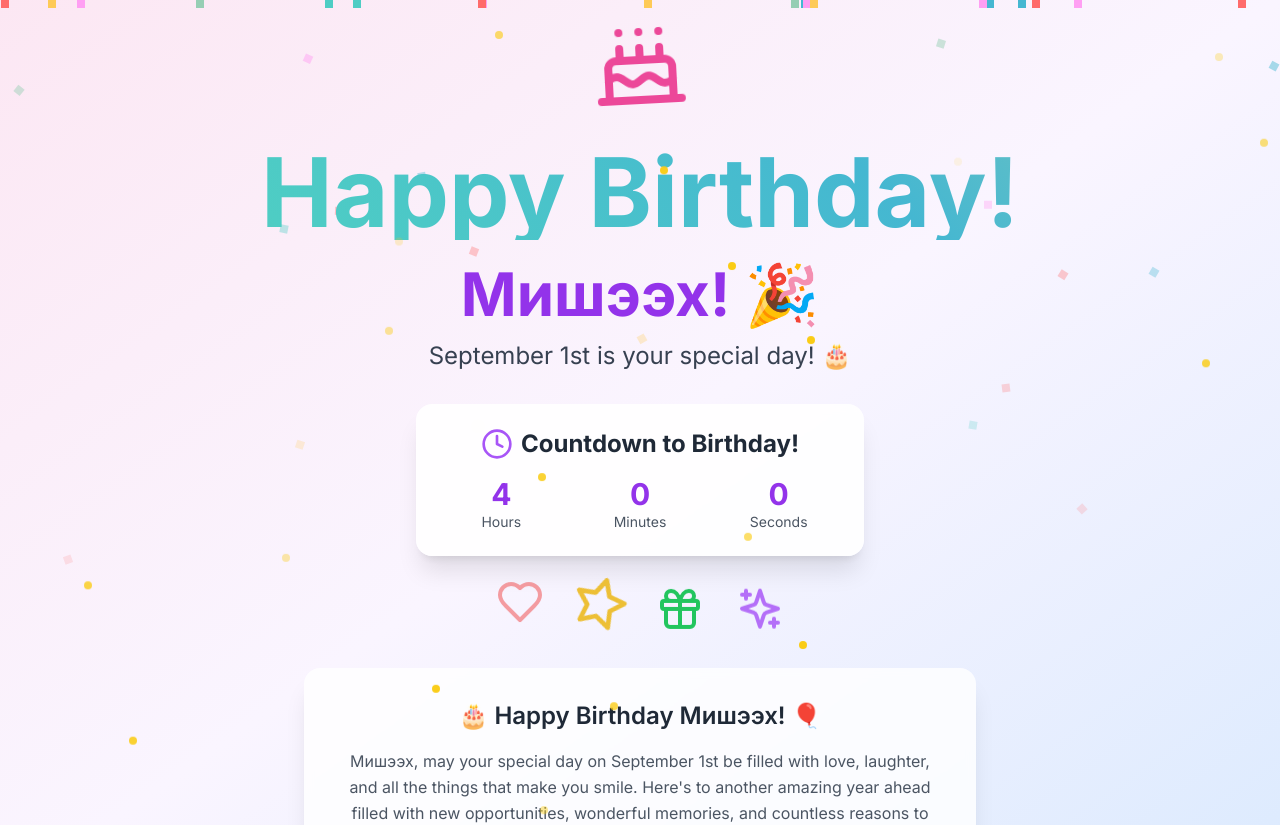
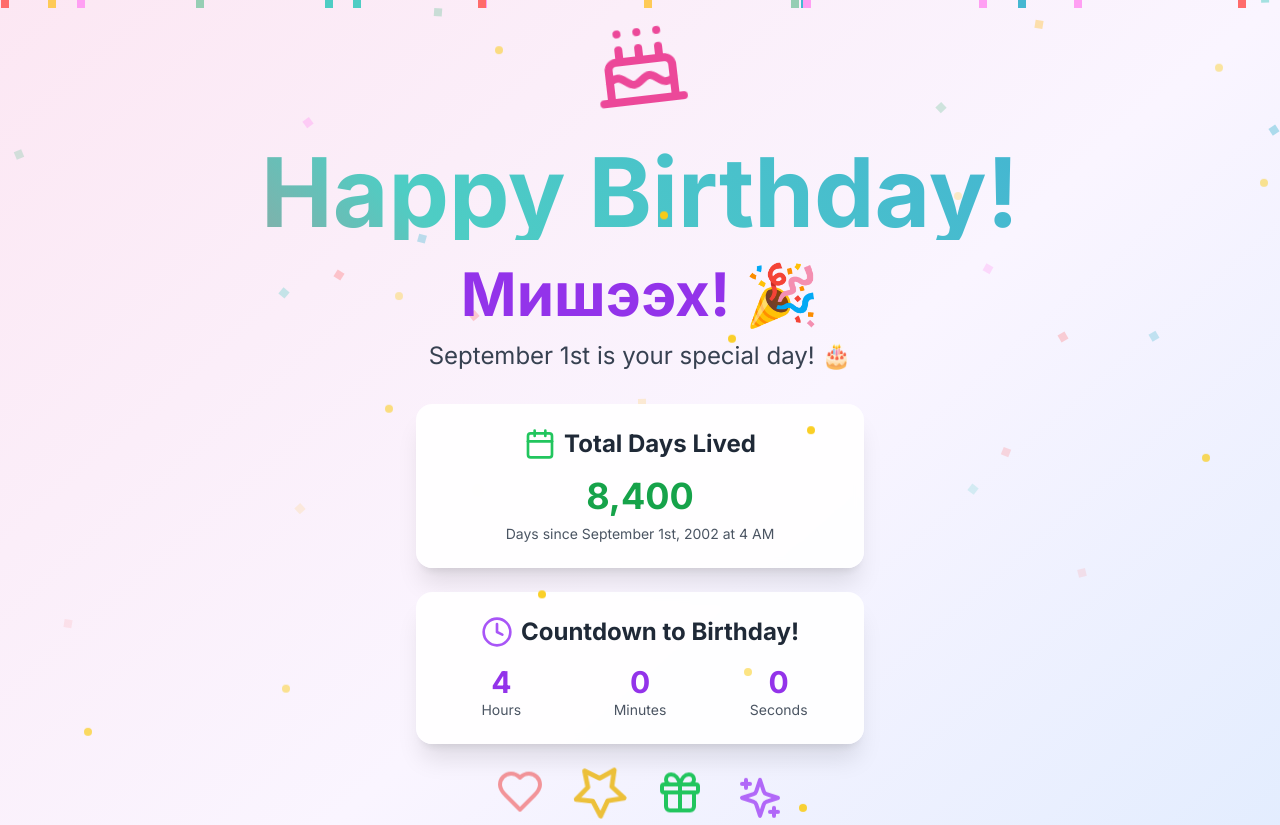
Before and after one commit to zzzchinguun/happy-birthday-app, a Next.js app: page / in a window 1280 px wide. Shown: the top 825 px of the page. Built offline with nearby package versions, Linux system fonts and the light colour scheme.

Commit message:
Add total lived days counter since September 1st, 2002 at 4 AM for Мишээх

```diff
--- a/app/page.tsx
+++ b/app/page.tsx
@@ -2,7 +2,7 @@
 
 import { useState, useEffect } from 'react'
 import { motion, AnimatePresence } from 'framer-motion'
-import { Heart, Star, Gift, Cake, Sparkles, Clock } from 'lucide-react'
+import { Heart, Star, Gift, Cake, Sparkles, Clock, Calendar } from 'lucide-react'
 
 export default function Home() {
   const [showContent, setShowContent] = useState(false)
@@ -12,8 +12,9 @@ export default function Home() {
     minutes: 0,
     seconds: 0
   })
+  const [livedDays, setLivedDays] = useState(0)
 
-  // Calculate birthday countdown
+  // Calculate birthday countdown and lived days
   useEffect(() => {
     const calculateTimeLeft = () => {
       const now = new Date()
@@ -39,8 +40,23 @@ export default function Home() {
       }
     }
 
+    const calculateLivedDays = () => {
+      const now = new Date()
+      const birthDate = new Date(2002, 8, 1, 4, 0, 0) // September 1st, 2002 at 4 AM
+
+      const timeDifference = now.getTime() - birthDate.getTime()
+      const daysLived = Math.floor(timeDifference / (1000 * 60 * 60 * 24))
+
+      setLivedDays(daysLived)
+    }
+
     calculateTimeLeft()
-    const timer = setInterval(calculateTimeLeft, 1000)
+    calculateLivedDays()
+
+    const timer = setInterval(() => {
+      calculateTimeLeft()
+      calculateLivedDays()
+    }, 1000)
 
     return () => clearInterval(timer)
   }, [])
@@ -131,6 +147,23 @@ export default function Home() {
                 September 1st is your special day! 🎂
               </motion.p>
 
+              {/* Lived Days Counter */}
+              <motion.div
+                initial={{ opacity: 0, scale: 0.8 }}
+                animate={{ opacity: 1, scale: 1 }}
+                transition={{ delay: 0.65, duration: 0.8 }}
+                className="bg-white/90 backdrop-blur-sm rounded-2xl p-6 shadow-xl mb-6 max-w-md mx-auto"
+              >
+                <div className="flex items-center justify-center mb-4">
+                  <Calendar className="w-8 h-8 text-green-500 mr-2" />
+                  <h3 className="text-2xl font-bold text-gray-800">Total Days Lived</h3>
+                </div>
+                <div className="text-center">
+                  <div className="text-4xl font-bold text-green-600 mb-2">{livedDays.toLocaleString()}</div>
+                  <div className="text-sm text-gray-600">Days since September 1st, 2002 at 4 AM</div>
+                </div>
+              </motion.div>
+
               {/* Countdown Timer */}
               <motion.div
                 initial={{ opacity: 0, scale: 0.8 }}
@@ -200,7 +233,8 @@ export default function Home() {
                   🎂 Happy Birthday Мишээх! 🎈
                 </h2>
                 <p className="text-gray-600 leading-relaxed">
-                  Мишээх, may your special day on September 1st be filled with love, laughter, and all the things that make you smile.
+                  Мишээх, you have been alive for <span className="font-bold text-green-600">{livedDays.toLocaleString()}</span> amazing days since September 1st, 2002 at 4 AM!
+                  May your special day be filled with love, laughter, and all the things that make you smile.
                   Here's to another amazing year ahead filled with new opportunities, wonderful memories,
                   and countless reasons to celebrate! You deserve all the happiness in the world! 🌟
                 </p>
```
